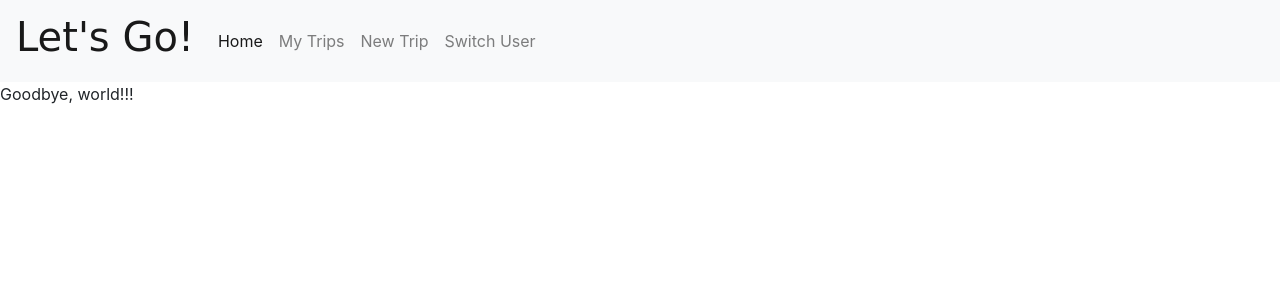
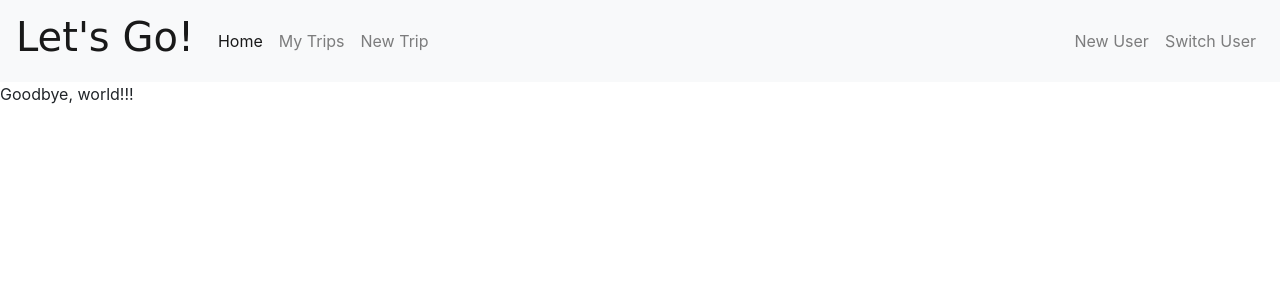
Before and after one commit to kcroo/LetsGo, a Flask app: page / in a window 1280 px wide. Shown: the top 300 px of the page. Run offline with Flask 2, Linux system fonts and the light colour scheme; some libraries are stand-ins or nearby versions; some web fonts are replaced.

Commit message:
made new user and switch user on right side

```diff
--- a/templates/base.html
+++ b/templates/base.html
@@ -15,36 +15,18 @@
             <span class="navbar-toggler-icon"></span>
         </button>
         <div class="collapse navbar-collapse" id="navbarNavAltMarkup">
-            <div class="navbar-nav">
+            <div class="navbar-nav mr-auto">
                 <a class="nav-item nav-link active" href="/">Home<span class="sr-only">(current)</span></a>
                 <a class="nav-item nav-link" href="/trips">My Trips</a>
-                <a class="nav-item nav-link" href="/new">New Trip</a>
-                <a class="nav-item nav-link" href="/switch">Switch User</a>
+                <a class="nav-item nav-link" href="/newtrip">New Trip</a>
+            </div>
+            <div class="navbar-nav ml-auto">
+                <a class="nav-item nav-link" href="/newuser">New User</a>
+                <a class="nav-item nav-link" href="/switchuser">Switch User</a>
             </div>
         </div>
     </nav>
-    <!-- <div class="container-fluid menu">
-        <div class="row align-items-center">
-            <div class="col-2" id="title">
-                <h1>Let's Go!</h1>
-            </div>
 
-            <div class="col-1">
-                Home
-            </div>
-            <div class="col-1">
-                My Trips
-            </div>
-
-            <div class="col-1">
-                New Trip
-            </div>
-
-            <div class="col text-right">
-                Switch User
-            </div>
-        </div>
-    </div> -->
     {% block body %}{% endblock %}
 
     <script src="https://code.jquery.com/jquery-3.3.1.slim.min.js" integrity="sha384-q8i/X+965DzO0rT7abK41JStQIAqVgRVzpbzo5smXKp4YfRvH+8abtTE1Pi6jizo" crossorigin="anonymous"></script>
```
